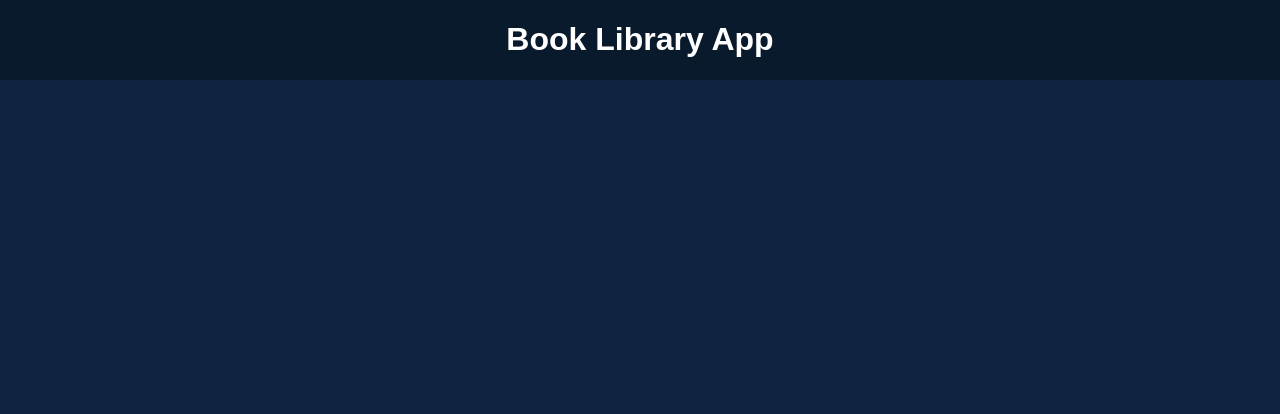
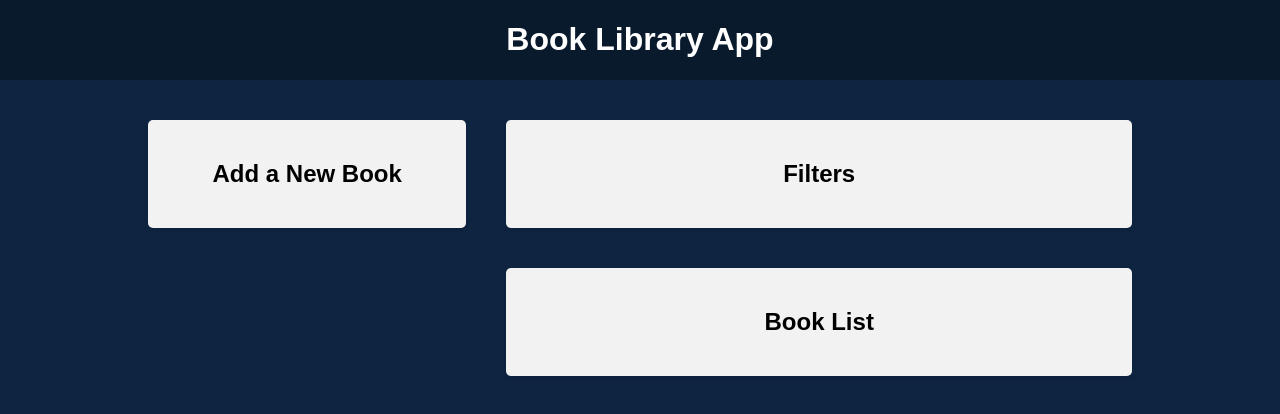
Before and after one commit to samilessons/book-store-students, a React (Vite) app in the folder frontend/: page / in a window 1280 px wide. Shown: the top 414 px of the page. Built offline with nearby package versions, Linux system fonts and the light colour scheme.

Commit message:
created 3 components and styling

```diff
--- a/frontend/src/App.css
+++ b/frontend/src/App.css
@@ -2,12 +2,56 @@
   display: flex;
   flex-direction: column;
   align-items: center;
+  justify-content: center;
   text-align: center;
 }
 
 .app-header {
-  background: #0a1a2d;
+  background-color: #0a1a2d;
   color: #fff;
   width: 100%;
   margin-bottom: 20px;
 }
+
+.app-main {
+  display: flex;
+  justify-content: space-between;
+  width: 80%;
+  margin: 0 auto;
+}
+
+.app-left-column {
+  flex: 1;
+  flex-basis: 35%;
+  display: flex;
+  align-items: center;
+  align-self: flex-start;
+}
+
+.app-right-column {
+  flex: 1;
+  flex-basis: 65%;
+  display: flex;
+  flex-direction: column;
+}
+
+.app-block {
+  padding: 20px;
+  margin: 20px;
+  background-color: #f2f2f2;
+  border-radius: 5px;
+  box-shadow: 0 2px 4px rgba(0, 0, 0, 0.1);
+}
+
+@media (max-width: 1024px) {
+  .app-main {
+    width: 100%;
+    flex-direction: column;
+  }
+
+  .app-left-column,
+  .app-right-column {
+    flex-basis: 100%;
+    align-self: unset;
+  }
+}
--- a/frontend/src/App.tsx
+++ b/frontend/src/App.tsx
@@ -1,3 +1,6 @@
+import BookForm from "./components/bookForm/BookForm";
+import BookList from "./components/BookList/BookList";
+import Filter from "./components/Filter/Filter";
 import "./App.css";
 
 function App() {
@@ -7,6 +10,15 @@
       <header className="app-header">
         <h1>Book Library App</h1>
       </header>
+      <main className="app-main">
+        <div className="app-left-column">
+          <BookForm />
+        </div>
+        <div className="app-right-column">
+          <Filter />
+          <BookList />
+        </div>
+      </main>
     </div>
   );
 }
--- /dev/null
+++ b/frontend/src/components/BookList/BookList.tsx
@@ -0,0 +1,7 @@
+export default function BookList() {
+  return (
+    <div className="app-block book-list">
+      <h2>Book List</h2>
+    </div>
+  );
+}
--- /dev/null
+++ b/frontend/src/components/Filter/Filter.tsx
@@ -0,0 +1,7 @@
+export default function Filter() {
+  return (
+    <div className="app-block filter">
+      <h2>Filters</h2>
+    </div>
+  );
+}
--- /dev/null
+++ b/frontend/src/components/bookForm/BookForm.css
@@ -0,0 +1,46 @@
+.book-form {
+  width: 100%;
+}
+
+.book-form label {
+  display: block;
+  width: 100%;
+  text-align: center;
+  margin-bottom: 10px;
+}
+
+.book-form input {
+  width: 80%;
+  padding: 8px;
+  margin-bottom: 10px;
+  border: 1px solid #ccc;
+  border-radius: 3px;
+}
+
+.book-form button {
+  background: #007bff;
+  color: #fff;
+  padding: 8px 12px;
+  border: none;
+  cursor: pointer;
+  margin: 10px;
+  transition: background-color 0.3 ease;
+}
+
+.book-form button:hover {
+  background: #0056b3;
+}
+
+.boof-form .spinner {
+  animation: spinner 1s infinite linear;
+  margin-bottom: 10px;
+}
+
+@keyframes spinner {
+   from {
+    transform: rotate(90deg);
+   }
+   to {
+    transform: rotate(360deg);
+   }
+}
--- /dev/null
+++ b/frontend/src/components/bookForm/BookForm.tsx
@@ -0,0 +1,12 @@
+import "./BookForm.css";
+
+export default function BookForm() {
+  return (
+    <div className="app-block book-form">
+      <h2>Add a New Book</h2>
+      <form>
+
+      </form>
+    </div>
+  )
+}
```
Also changed, not shown: frontend/src/components/BookList/BookList.css (added), frontend/src/components/Filter/Filter.css (added).
